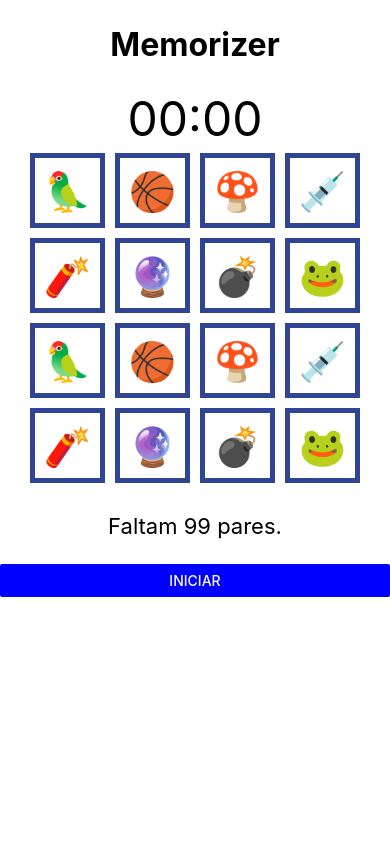
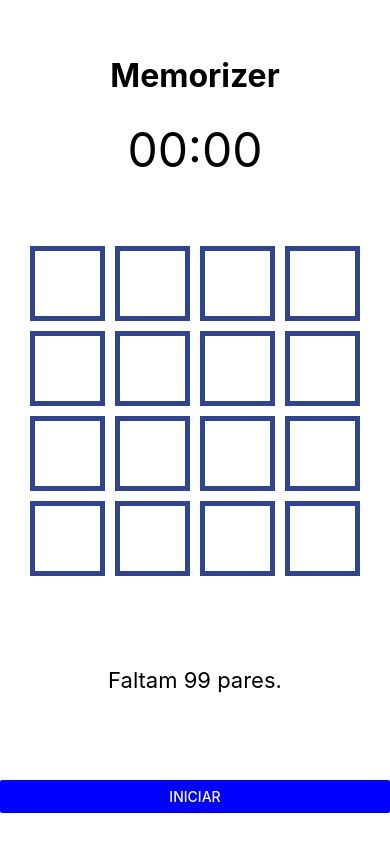
Before and after one commit to andreprolo/memorizer-app, a React Native app: screen / in a window 390 px wide. Built offline with nearby package versions, Linux system fonts and the light colour scheme.

Commit message:
using flatlist and item interface

```diff
--- a/App.tsx
+++ b/App.tsx
@@ -1,5 +1,5 @@
 import React, { useCallback, useEffect, useState } from 'react';
-import { Button, SafeAreaView, StyleSheet, Text, View } from 'react-native';
+import { Button, FlatList, SafeAreaView, StyleSheet, Text, TouchableWithoutFeedback, View } from 'react-native';
 
 enum MemorizerAction {
   PLAYING,
@@ -9,20 +9,29 @@ enum MemorizerAction {
 
 const emojis = ["🦜", "🏀", "🍄", "💉", "🧨", "🔮", "💣", "🐸"]
 
-const grid = [
-  ["🦜", "🏀", "🍄", "💉"],
-  ["🧨", "🔮", "💣", "🐸"],
-  ["🦜", "🏀", "🍄", "💉"],
-  ["🧨", "🔮", "💣", "🐸"],
-]
+interface MemorizerItem {
+  emoji: string,
+  flipped: boolean,
+  match: boolean,
+}
 
 const App = () => {
   const [elapsedTime, setElapsedTime] = useState(0)
   const [action, setAction] = useState(MemorizerAction.NONE)
   const [running, setRunning] = useState(false)
   const [intervalId, setIntervalId] = useState(-1)
+  const [memorizerGrid, setMemorizerGrid] = useState<MemorizerItem[]>([])
 
-  const toggleRunning = () =>{
+  useEffect(() => {
+    let result: MemorizerItem[] = []
+    emojis.forEach(e => result.push(
+      { emoji: e, flipped: false, match: false },
+      { emoji: e, flipped: false, match: false }
+    ))
+    setMemorizerGrid(_ => result.sort(() => Math.random() - 0.5));
+  }, [])
+
+  const toggleRunning = () => {
     setRunning(!running)
     if (action === MemorizerAction.NONE) {
       setAction(MemorizerAction.PLAYING)
@@ -30,7 +39,7 @@ const App = () => {
   }
 
   const startTimer = useCallback(() => {
-		const id = setInterval( () => {
+    const id = setInterval(() => {
       setElapsedTime(currentValue => currentValue + 1)
     }, 1000)
 
@@ -62,23 +71,32 @@ const App = () => {
   }, [])
 
   return (
-    <SafeAreaView>
+    <SafeAreaView style={appStyles.page}>
+      <View>
         <Text style={appStyles.title}>Memorizer</Text>
         <Text style={appStyles.timer}>{getTimeFormatted()}</Text>
+      </View>
       <View style={appStyles.container}>
-        {
-          grid.map((row, index) => (
-            <View key={index} style={appStyles.row}>
-              {row.map(emoji => (
-                <View style={appStyles.item} key={`${index}${emoji}`}>
-                  <Text style={appStyles.item_content}>{emoji}</Text>
+        <FlatList
+          data={memorizerGrid}
+          keyExtractor={(grid, index) => `${grid}_${index}`}
+          numColumns={4}
+          renderItem={({ item, index }) => (
+            <TouchableWithoutFeedback onPress={() => {
+              let newMemorizerGrid = [...memorizerGrid]
+              newMemorizerGrid[index] = {
+                ...newMemorizerGrid[index],
+                flipped: !newMemorizerGrid[index].flipped
+              }
+              setMemorizerGrid(newMemorizerGrid)
+            }}>
+              <View style={appStyles.item}>
+                <Text style={appStyles.item_content}>{item.flipped ? item.emoji : ""}</Text>
               </View>
-              ))}
+            </TouchableWithoutFeedback>
+          )}
+        />
       </View>
-          ))
-        }
-      </View>
-
       <Text style={appStyles.message}>Faltam 99 pares.</Text>
       <Button color='blue' title={running ? 'Reiniciar' : 'Iniciar'} onPress={toggleRunning} />
     </SafeAreaView>
@@ -86,6 +104,10 @@ const App = () => {
 }
 
 const appStyles = StyleSheet.create({
+  page: {
+    justifyContent: 'space-around',
+    height: "100%"
+  },
   title: {
     fontSize: 32,
     marginTop: 25,
@@ -104,12 +126,8 @@ const appStyles = StyleSheet.create({
     textAlign: 'center',
   },
   container: {
-    flexDirection: 'column',
     justifyContent: 'center',
     alignItems: 'center',
-  },
-  row: {
-    flexDirection: 'row'
   },
   item: {
     display: 'flex',
```
Lines whose indentation alone changed are shown as unchanged.
